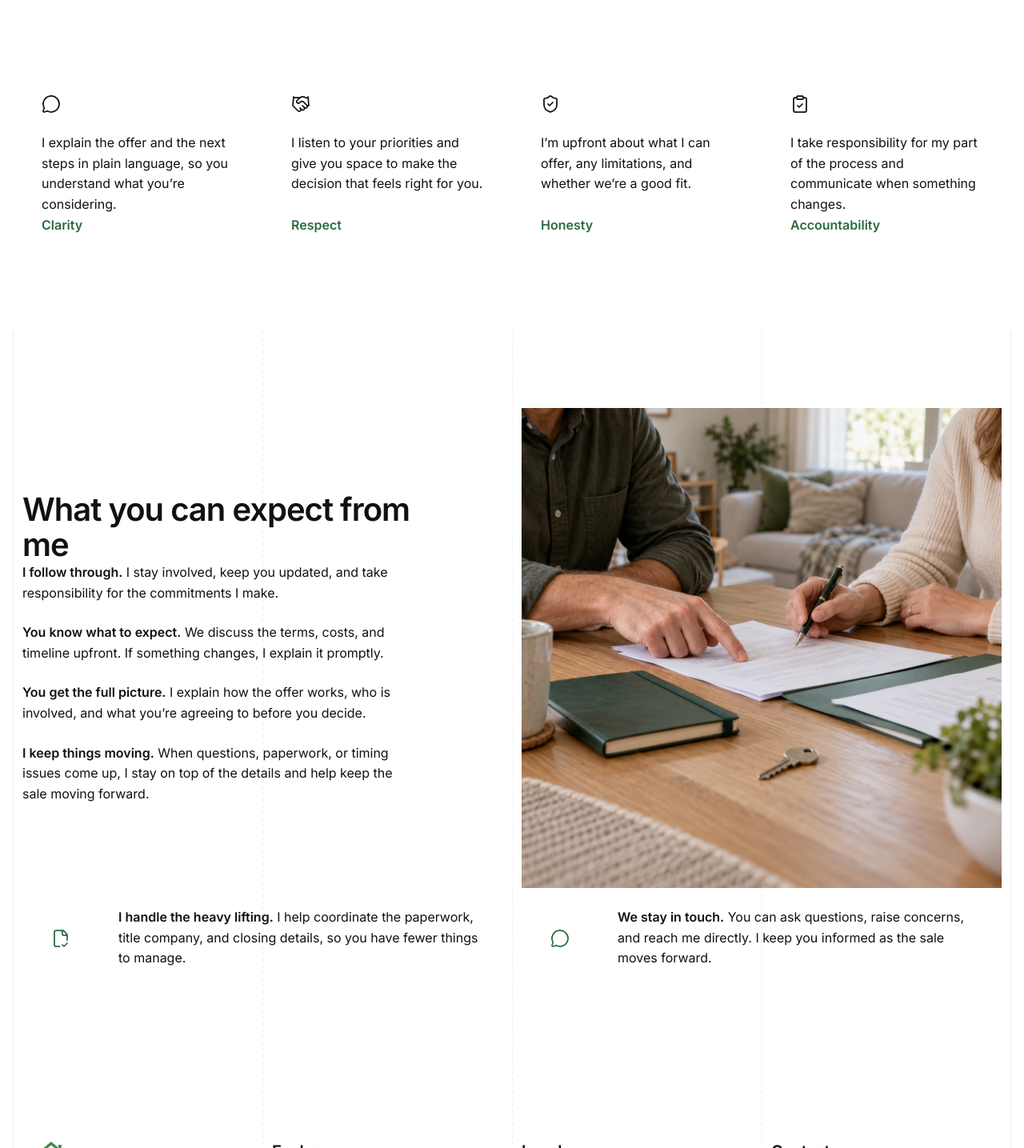
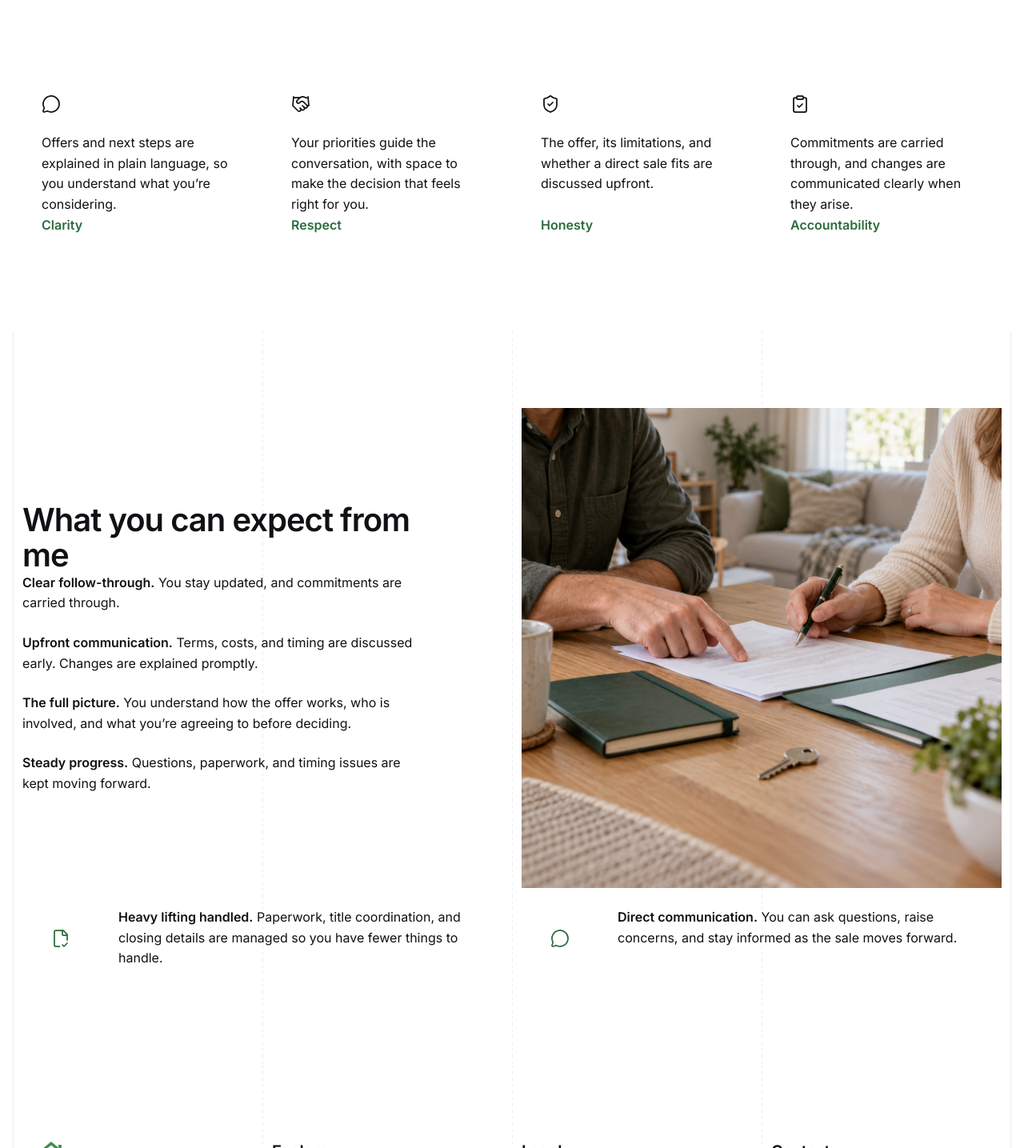
Before and after one commit to YHICAdmin/your-house-in-cash, a Next.js app: page /about-us in a window 1280 px wide. Shown: the part 518-1953 px from the top of the page at 80% size. Built offline with nearby package versions, Linux system fonts and the light colour scheme.

Commit message:
update text

```diff
--- a/project-documentation/website-specification/about-us-page.md
+++ b/project-documentation/website-specification/about-us-page.md
@@ -79,10 +79,10 @@ Show the principles Noah brings to each homeowner conversation through four conc
 
 Each card presents an icon, paragraph, and emphasized core value, in that order:
 
-1. **Clarity** — `I explain the offer and the next steps in plain language, so you understand what you’re considering.`
-2. **Respect** — `I listen to your priorities and give you space to make the decision that feels right for you.`
-3. **Honesty** — `I’m upfront about what I can offer, any limitations, and whether we’re a good fit.`
-4. **Accountability** — `I take responsibility for my part of the process and communicate when something changes.`
+1. **Clarity** — `Offers and next steps are explained in plain language, so you understand what you’re considering.`
+2. **Respect** — `Your priorities guide the conversation, with space to make the decision that feels right for you.`
+3. **Honesty** — `The offer, its limitations, and whether a direct sale fits are discussed upfront.`
+4. **Accountability** — `Commitments are carried through, and changes are communicated clearly when they arise.`
 
 ### Component and Semantics
 
@@ -146,10 +146,10 @@ Separate the Heading from the first Commitment Paragraph by `L` (`32px`) at each
 
 Present these four paragraphs in order, with each bold lead-in immediately followed by its regular-weight explanation:
 
-1. **I follow through.** I stay involved, keep you updated, and take responsibility for the commitments I make.
-2. **You know what to expect.** We discuss the terms, costs, and timeline upfront. If something changes, I explain it promptly.
-3. **You get the full picture.** I explain how the offer works, who is involved, and what you’re agreeing to before you decide.
-4. **I keep things moving.** When questions, paperwork, or timing issues come up, I stay on top of the details and help keep the sale moving forward.
+1. **Clear follow-through.** You stay updated, and commitments are carried through.
+2. **Upfront communication.** Terms, costs, and timing are discussed early. Changes are explained promptly.
+3. **The full picture.** You understand how the offer works, who is involved, and what you’re agreeing to before deciding.
+4. **Steady progress.** Questions, paperwork, and timing issues are kept moving forward.
 
 ### Component and Semantics
 
@@ -184,8 +184,8 @@ Keep its square composition and fill its assigned Grid width.
 
 Present two informational cards in this order. Each has a compact graphic area on the left and one paragraph on the right, with its bold lead-in inline:
 
-1. **I handle the heavy lifting.** I help coordinate the paperwork, title company, and closing details, so you have fewer things to manage.
-2. **We stay in touch.** You can ask questions, raise concerns, and reach me directly. I keep you informed as the sale moves forward.
+1. **Heavy lifting handled.** Paperwork, title coordination, and closing details are managed so you have fewer things to handle.
+2. **Direct communication.** You can ask questions, raise concerns, and stay informed as the sale moves forward.
 
 ### Component and Semantics
 
--- a/src/app/(site)/about-us/page.tsx
+++ b/src/app/(site)/about-us/page.tsx
@@ -8,22 +8,22 @@ import styles from "./page.module.css";
 const coreValues = [
   {
     value: "Clarity",
-    description: "I explain the offer and the next steps in plain language, so you understand what you’re considering.",
+    description: "Offers and next steps are explained in plain language, so you understand what you’re considering.",
     Icon: MessageCircle,
   },
   {
     value: "Respect",
-    description: "I listen to your priorities and give you space to make the decision that feels right for you.",
+    description: "Your priorities guide the conversation, with space to make the decision that feels right for you.",
     Icon: Handshake,
   },
   {
     value: "Honesty",
-    description: "I’m upfront about what I can offer, any limitations, and whether we’re a good fit.",
+    description: "The offer, its limitations, and whether a direct sale fits are discussed upfront.",
     Icon: ShieldCheck,
   },
   {
     value: "Accountability",
-    description: "I take responsibility for my part of the process and communicate when something changes.",
+    description: "Commitments are carried through, and changes are communicated clearly when they arise.",
     Icon: ClipboardCheck,
   },
 ] as const;
@@ -77,10 +77,10 @@ export default function AboutUsPage() {
                 What you can expect from me
               </h2>
               <div className={styles.expectationsParagraphs}>
-                <p className="text-body"><strong>I follow through.</strong> I stay involved, keep you updated, and take responsibility for the commitments I make.</p>
-                <p className="text-body"><strong>You know what to expect.</strong> We discuss the terms, costs, and timeline upfront. If something changes, I explain it promptly.</p>
-                <p className="text-body"><strong>You get the full picture.</strong> I explain how the offer works, who is involved, and what you’re agreeing to before you decide.</p>
-                <p className="text-body"><strong>I keep things moving.</strong> When questions, paperwork, or timing issues come up, I stay on top of the details and help keep the sale moving forward.</p>
+                <p className="text-body"><strong>Clear follow-through.</strong> You stay updated, and commitments are carried through.</p>
+                <p className="text-body"><strong>Upfront communication.</strong> Terms, costs, and timing are discussed early. Changes are explained promptly.</p>
+                <p className="text-body"><strong>The full picture.</strong> You understand how the offer works, who is involved, and what you’re agreeing to before deciding.</p>
+                <p className="text-body"><strong>Steady progress.</strong> Questions, paperwork, and timing issues are kept moving forward.</p>
               </div>
             </div>
             <div className={styles.expectationsPhoto}>
@@ -95,11 +95,11 @@ export default function AboutUsPage() {
           <ul className={`${styles.expectationsBenefits} content-grid`}>
             <li className={styles.expectationsBenefit}>
               <span className={styles.benefitGraphic} aria-hidden="true"><FileCheck2 /></span>
-              <p className="text-body"><strong>I handle the heavy lifting.</strong> I help coordinate the paperwork, title company, and closing details, so you have fewer things to manage.</p>
+              <p className="text-body"><strong>Heavy lifting handled.</strong> Paperwork, title coordination, and closing details are managed so you have fewer things to handle.</p>
             </li>
             <li className={styles.expectationsBenefit}>
               <span className={styles.benefitGraphic} aria-hidden="true"><MessageCircle /></span>
-              <p className="text-body"><strong>We stay in touch.</strong> You can ask questions, raise concerns, and reach me directly. I keep you informed as the sale moves forward.</p>
+              <p className="text-body"><strong>Direct communication.</strong> You can ask questions, raise concerns, and stay informed as the sale moves forward.</p>
             </li>
           </ul>
         </section>
```
